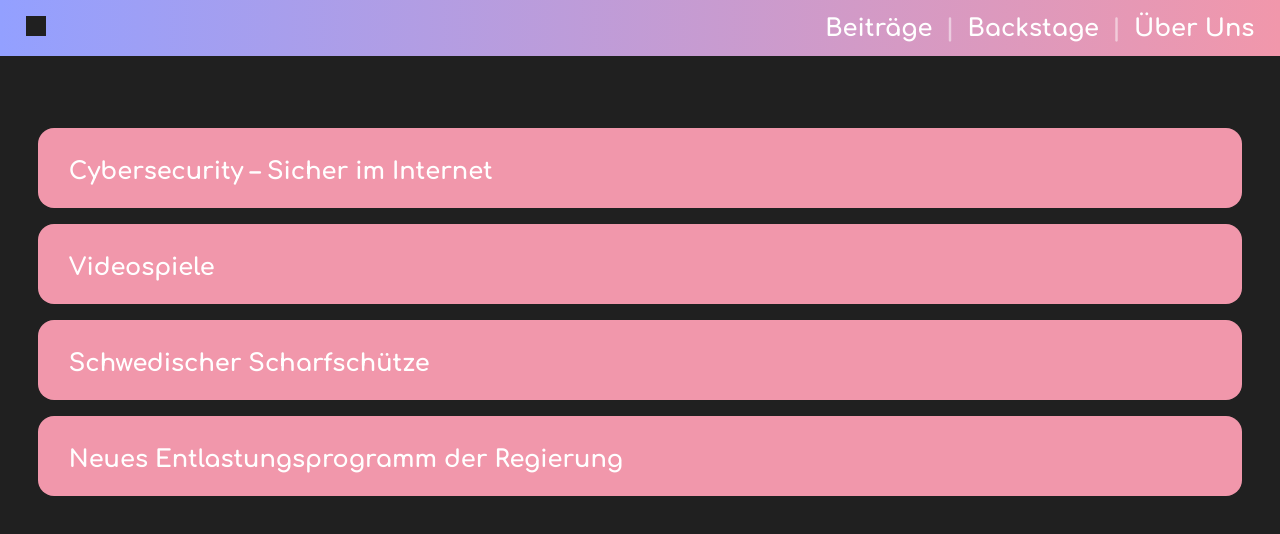
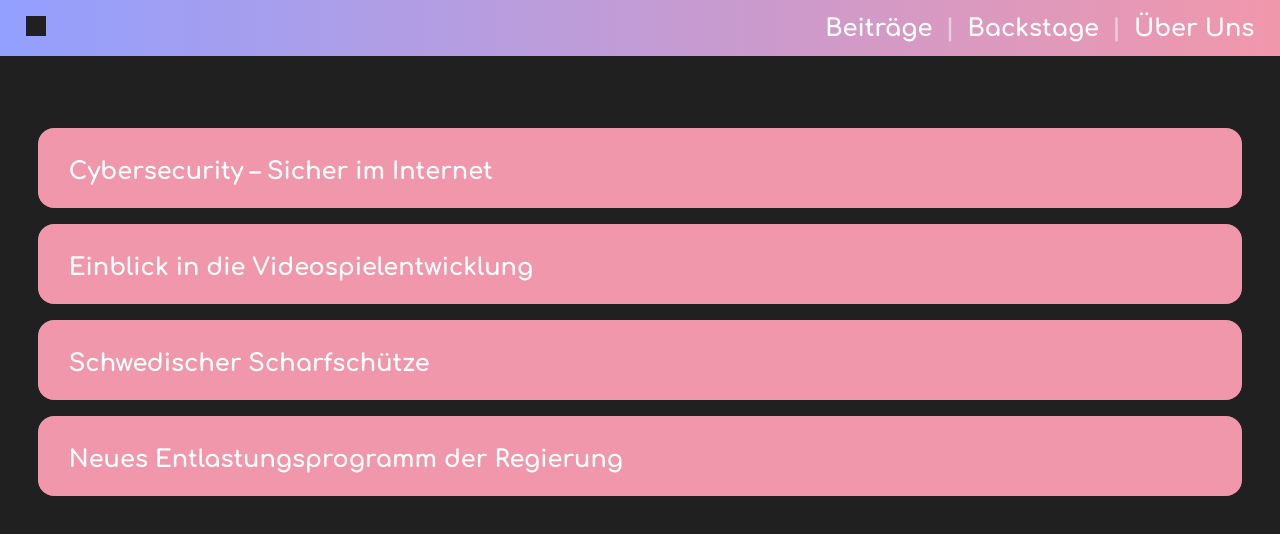
Before and after one commit to Thomas-bent/React-seminar, a React (Create React App) app: page /beitraege in a window 1280 px wide. Shown: the top 534 px of the page. Built offline with nearby package versions, Linux system fonts and the light colour scheme.

Commit message:
description

```diff
--- a/public/index.html
+++ b/public/index.html
@@ -7,7 +7,7 @@
     <meta name="theme-color" content="#000000" />
     <meta
       name="description"
-      content="Web site created using create-react-app"
+      content="Interessante Artikel zu abstraktem Wissen"
     />
     <link rel="apple-touch-icon" href="./favicon-96x96.ico" />
     <!--
--- a/src/beitragContainer.json
+++ b/src/beitragContainer.json
@@ -8,7 +8,7 @@
     },
     {
         "id": 1,
-        "name": "Videospiele",
+        "name": "Einblick in die Videospielentwicklung",
         "beschreibung": "In unserer heutigen Zeit gibt es nur wenig Menschen, welche keine Spiele spielen. Nun wird es Zeit, hinter den Vorhang zu schauen und sich zu fragen: Was steckt hinter der Produktion von Videospielen? Und wie kann jeder sein eigenes erschaffen?",
         "autor": "Michi",
         "lesezeit": 4
@@ -16,7 +16,7 @@
     {
         "id": 2,
         "name": "Schwedischer Scharfschütze",
-        "beschreibung": "nicht vom autor geliefert",
+        "beschreibung": "Nicht vom autor geliefert",
         "autor": "Thomas P.",
         "lesezeit": 4
     },
@@ -24,7 +24,7 @@
         "id": 3,
         "name": "Neues Entlastungsprogramm der Regierung",
         "beschreibung": "Das Jahr 2022 war für die deutsche Bevölkerung aufgrund des Kriegs in Europa sowie der Corona-Pandemie eine Herausforderung. Im Winter werden nun vor allem die Gaspreise für Probleme sorgen. Hierbei soll ein Entlastungspaket von der Bundesregierung Unterstützung geben.",
-        "autor": "Marcel H.",
+        "autor": "Marcel",
         "lesezeit": 4
     }
 ]
```
